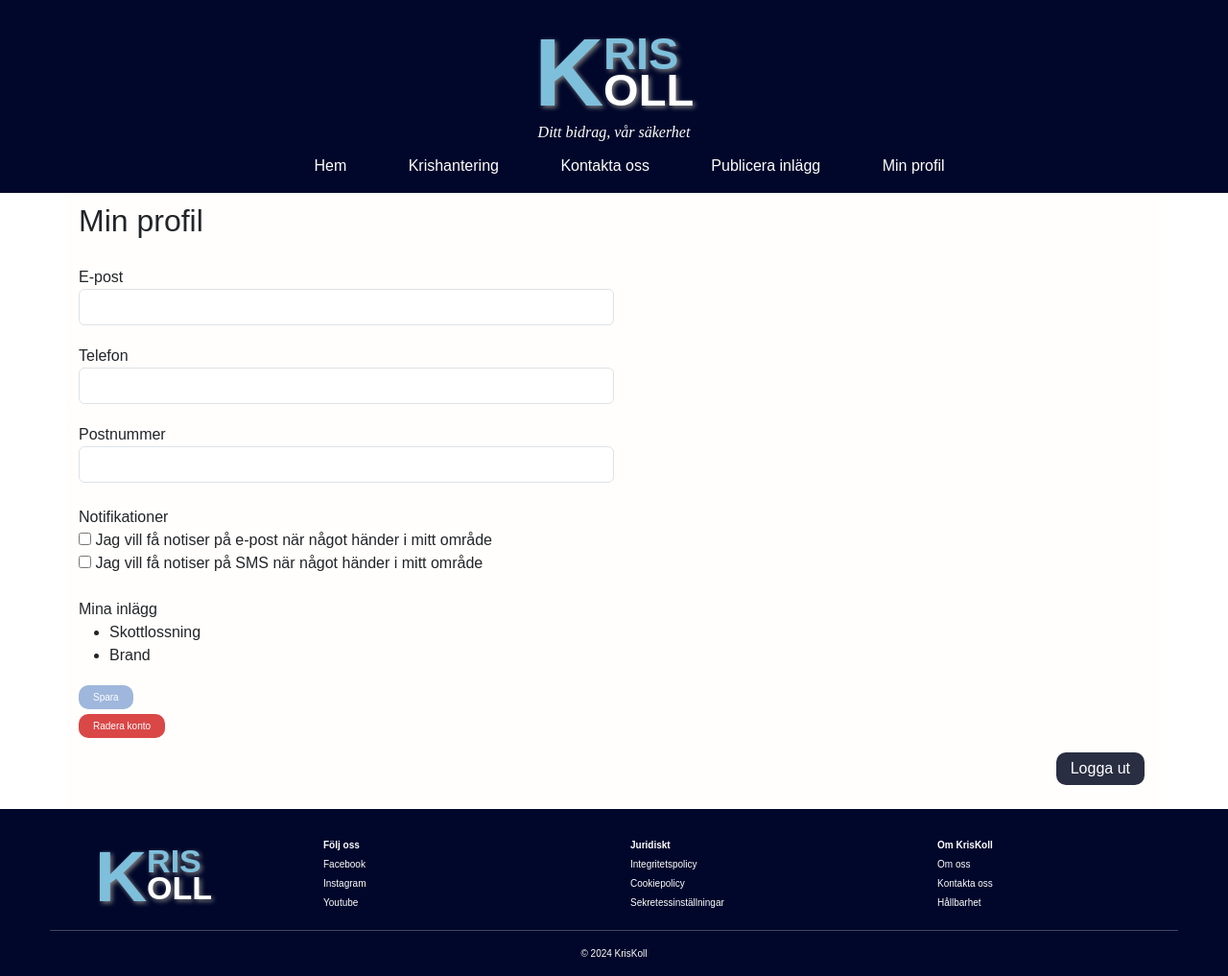
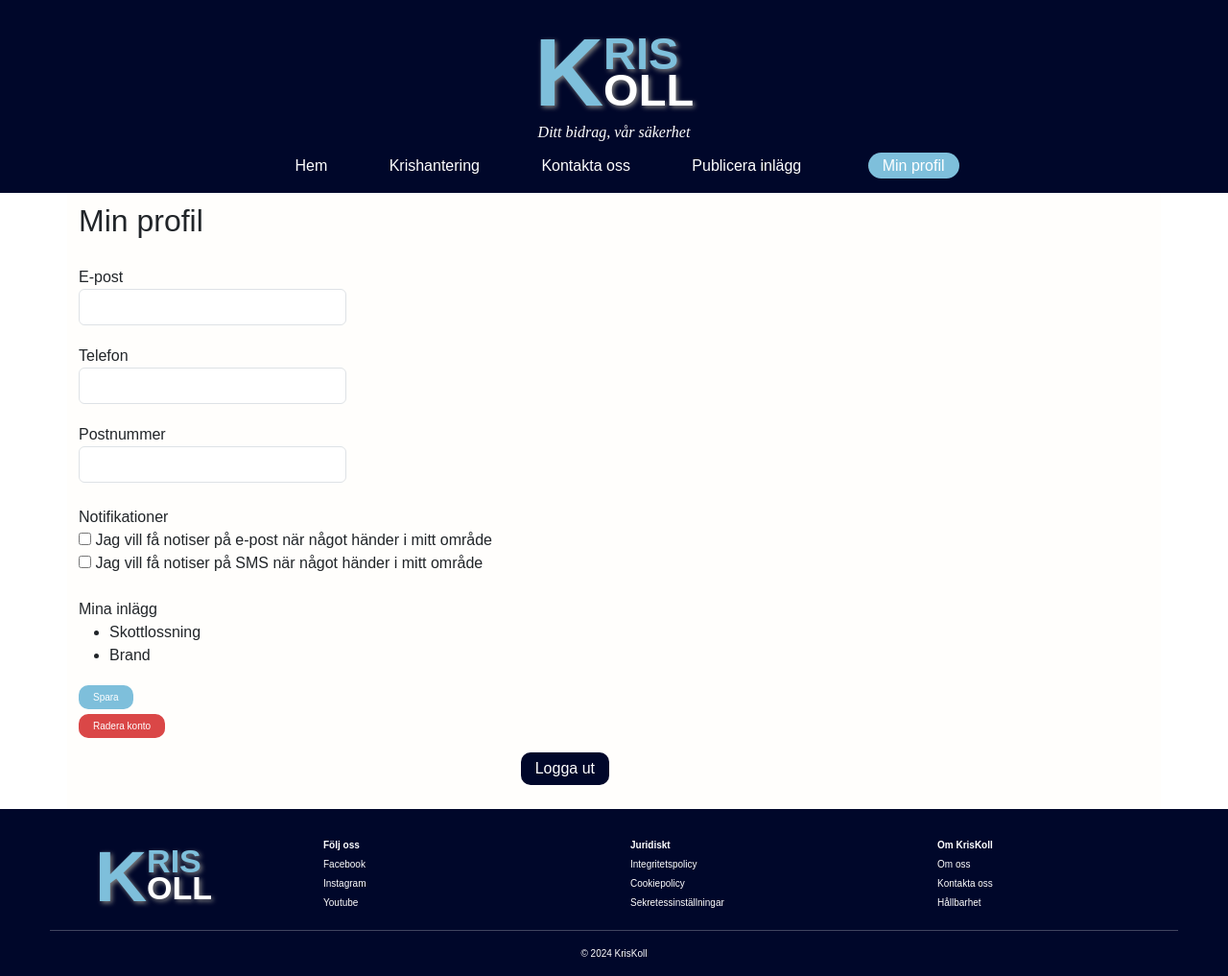
Before and after one commit to greity99/krisis, a Flask app: page /Profil in a window 1280 px wide. Shown: the whole page at 96% size. Run offline with Flask 3, Linux system fonts and the light colour scheme; some libraries are stand-ins or nearby versions.

Commit message:
Min profil-button ändrad

```diff
--- a/static/stylesheet.css
+++ b/static/stylesheet.css
@@ -103,6 +103,17 @@ main {
 
 #regbtn:hover {
     background-color: #b3b3b3;
+}
+
+#profilebtn {
+    border-radius: 25px;
+    background-color: #7ebfdb;
+    padding: 5px 15px;
+    margin: 35px;
+}
+
+#profilebtn:hover {
+    background-color: #669bb3;
 }
 /* Header and nav styling ends here */
 
@@ -239,7 +250,7 @@ hr {
     justify-content: center;
     align-items: center;
     min-height: 100vh;
-    background: url(krilog.png)repeat;
+    background-color: #00072a;
 }
 
 .container-lg {
@@ -342,6 +353,7 @@ hr {
 #profilepage {
     overflow: hidden;
     padding-bottom: 25px;
+    width: 50%;
 }
 
 #phead {
@@ -364,7 +376,7 @@ hr {
 
 #savebtn {
     font-size: 10px;
-    background-color: rgb(159, 183, 220);
+    background-color: #7ebfdb;
     color: white;
     padding: 5px 15px;
     margin-top: 19px;
@@ -374,9 +386,13 @@ hr {
     display: block;
 }
 
+#savebtn:hover {
+    background-color: #669bb3;
+}
+
 #deletebtn {
     font-size: 10px;
-    background-color: rgb(218, 71, 71);
+    background-color: #da4747;
     color: white;
     padding: 5px 15px;
     margin-top: 5px;
@@ -386,8 +402,12 @@ hr {
     display: block;
 }
 
+#deletebtn:hover {
+    background-color: #bb3c3c;
+}
+
 .logoutbtn {
-    background-color: #2a2e42;
+    background-color: #00072a;
     color: white;
     margin-top: 15px;
     margin-right: 5px;
@@ -396,6 +416,10 @@ hr {
     border-radius: 10px;
     border-style: none;
     float: right;
+}
+
+.logoutbtn:hover {
+    background-color: #141f54;
 }
 /* Profile page styling ends here */
 
--- a/templates/chrisis_tips.html
+++ b/templates/chrisis_tips.html
@@ -33,7 +33,7 @@
             <!--Inloggad användare-->
             {% if is_logged_in != None %}
             <li><a href="/Ny">Publicera inlägg</a></li>
-            <li><a href="/Profil">Min profil</a></li>
+            <li><a href="/Profil" id="profilebtn">Min profil</a></li>
 
             <!--Inte inloggad användare-->
             {% else %}
--- a/templates/contact.html
+++ b/templates/contact.html
@@ -33,7 +33,7 @@
           <!--Inloggad användare-->
           {% if is_logged_in != None %}
           <li><a href="/Ny">Publicera inlägg</a></li>
-          <li><a href="/Profil">Min profil</a></li>
+          <li><a href="/Profil" id="profilebtn">Min profil</a></li>
 
           <!--Inte inloggad användare-->
           {% else %}
--- a/templates/index.html
+++ b/templates/index.html
@@ -33,7 +33,7 @@
             <!--Inloggad användare-->
             {% if is_logged_in != None %}
             <li><a href="/Ny">Publicera inlägg</a></li>
-            <li><a href="/Profil">Min profil</a></li>
+            <li><a href="/Profil" id="profilebtn">Min profil</a></li>
 
             <!--Inte inloggad användare-->
             {% else %}
--- a/templates/login.html
+++ b/templates/login.html
@@ -35,7 +35,7 @@
             <!--Inloggad användare-->
             {% if is_logged_in != None %}
             <li><a href="/Ny">Publicera inlägg</a></li>
-            <li><a href="/Profil">Min profil</a></li>
+            <li><a href="/Profil" id="profilebtn">Min profil</a></li>
 
             <!--Inte inloggad användare-->
             {% else %}
--- a/templates/polisen_api.html
+++ b/templates/polisen_api.html
@@ -34,7 +34,7 @@
             <!--Inloggad användare-->
             {% if is_logged_in != None %}
             <li><a href="/Ny">Publicera inlägg</a></li>
-            <li><a href="/Profil">Min profil</a></li>
+            <li><a href="/Profil" id="profilebtn">Min profil</a></li>
 
             <!--Inte inloggad användare-->
             {% else %}
--- a/templates/profile.html
+++ b/templates/profile.html
@@ -33,7 +33,7 @@
             <!--Inloggad användare-->
             {% if is_logged_in != None %}
             <li><a href="/Ny">Publicera inlägg</a></li>
-            <li><a href="/Profil">Min profil</a></li>
+            <li><a href="/Profil" id="profilebtn">Min profil</a></li>
 
             <!--Inte inloggad användare-->
             {% else %}
--- a/templates/publish_post.html
+++ b/templates/publish_post.html
@@ -33,7 +33,7 @@
             <!--Inloggad användare-->
             {% if is_logged_in != None %}
             <li><a href="/Ny">Publicera inlägg</a></li>
-            <li><a href="/Profil">Min profil</a></li>
+            <li><a href="/Profil" id="profilebtn">Min profil</a></li>
 
             <!--Inte inloggad användare-->
             {% else %}
--- a/templates/register.html
+++ b/templates/register.html
@@ -34,7 +34,7 @@
             <!--Inloggad användare-->
             {% if is_logged_in != None %}
             <li><a href="/Ny">Publicera inlägg</a></li>
-            <li><a href="/Profil">Min profil</a></li>
+            <li><a href="/Profil" id="profilebtn">Min profil</a></li>
 
             <!--Inte inloggad användare-->
             {% else %}
```
